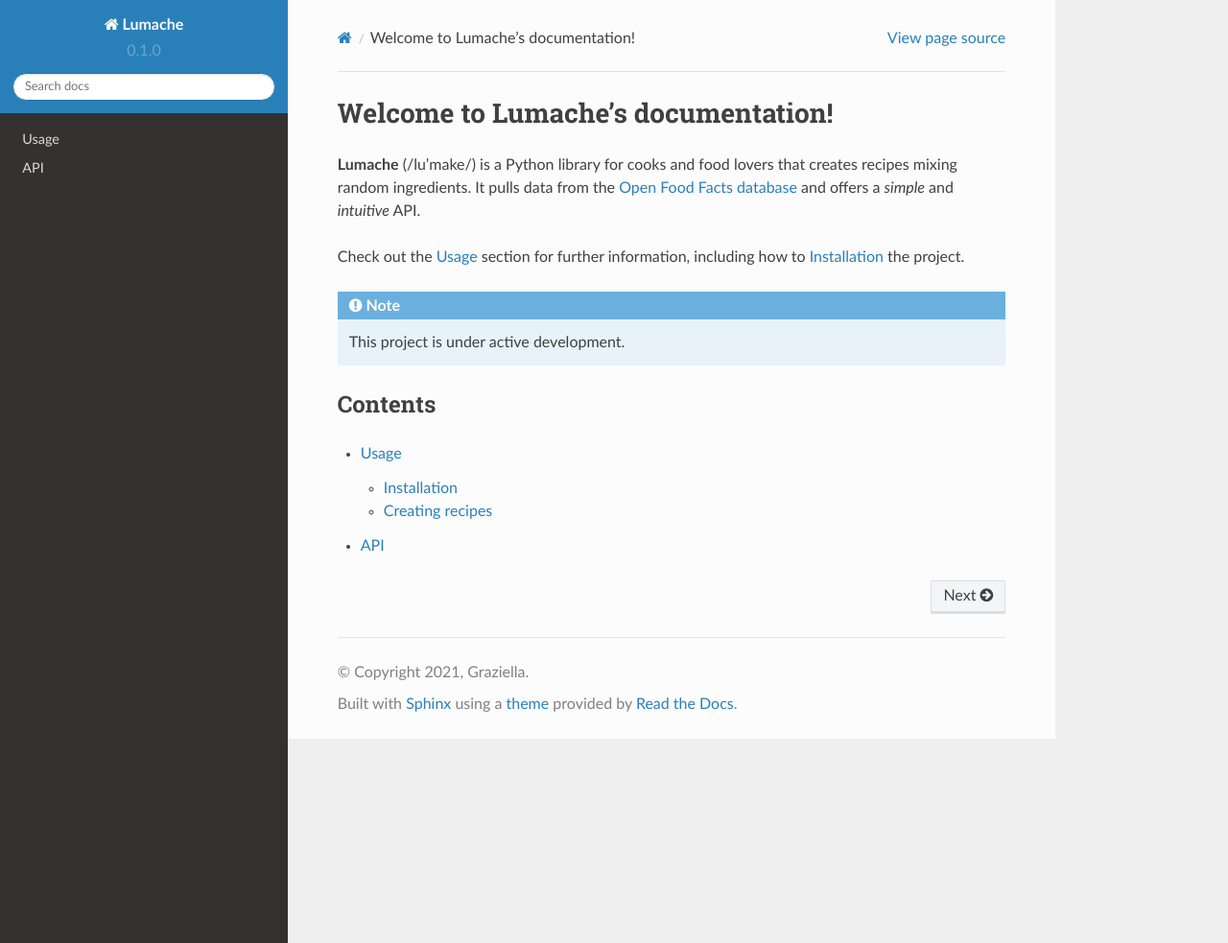
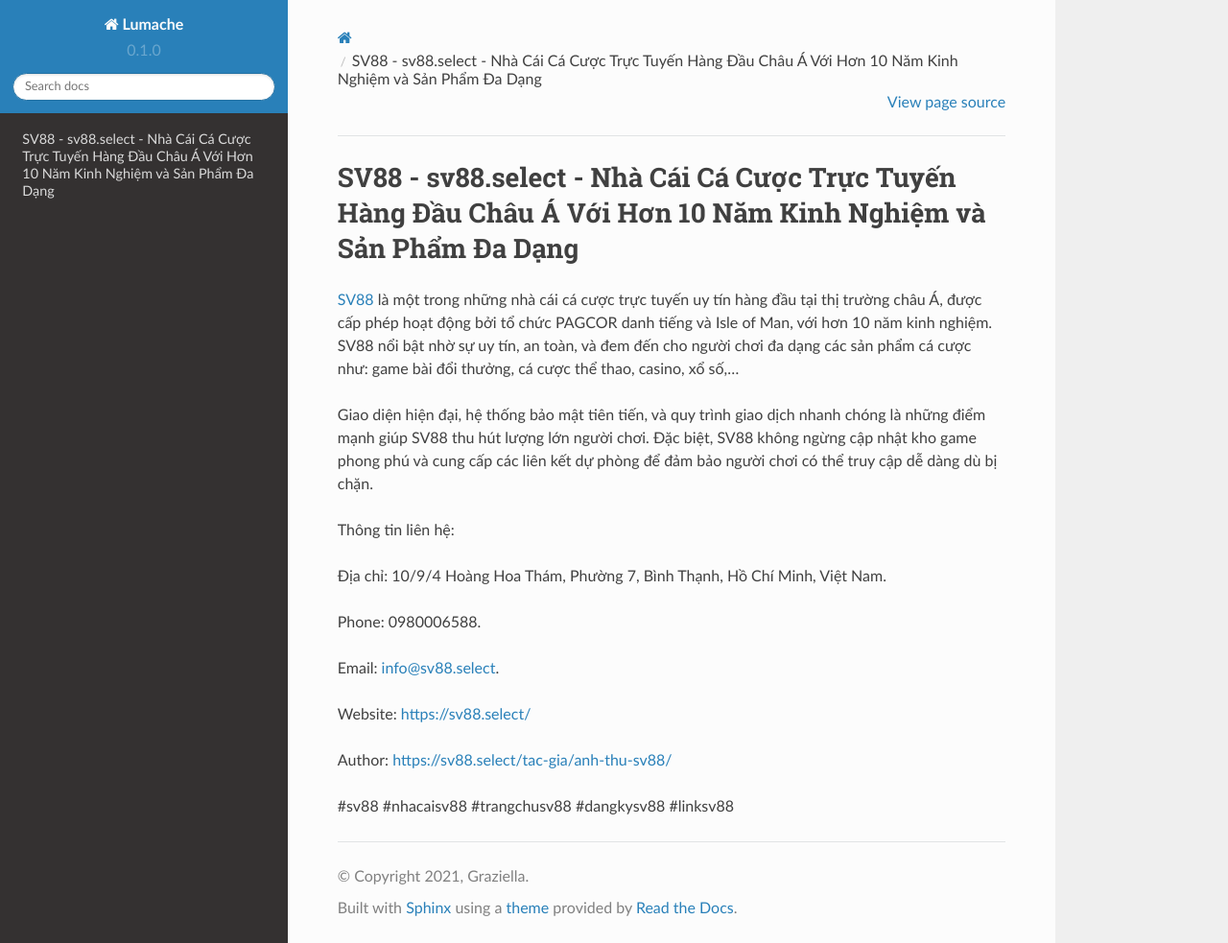
Before and after one commit to vqtranquocthuan424/sv88select, a Sphinx documentation site: the page built from docs/source/index.rst, in a window 1280 px wide and 983 px high. Shown: the whole window at 96% size. Built offline with Sphinx 7.4.7 and the Read the Docs theme 2.0.0, drawn with Linux system fonts in a browser that asks for light colours.

Commit message:
Update index.rst

```diff
--- a/docs/source/index.rst
+++ b/docs/source/index.rst
@@ -1,22 +1,20 @@
-Welcome to Lumache's documentation!
+SV88 - sv88.select - Nhà Cái Cá Cược Trực Tuyến Hàng Đầu Châu Á Với Hơn 10 Năm Kinh Nghiệm và Sản Phẩm Đa Dạng
 ===================================
 
-**Lumache** (/lu'make/) is a Python library for cooks and food lovers
-that creates recipes mixing random ingredients.
-It pulls data from the `Open Food Facts database <https://world.openfoodfacts.org/>`_
-and offers a *simple* and *intuitive* API.
+`SV88 <https://sv88.select/>`_ là một trong những nhà cái cá cược trực tuyến uy tín hàng đầu tại thị trường châu Á, được cấp phép hoạt động bởi tổ chức PAGCOR danh tiếng và Isle of Man, với hơn 10 năm kinh nghiệm. SV88 nổi bật nhờ sự uy tín, an toàn, và đem đến cho người chơi đa dạng các sản phẩm cá cược như: game bài đổi thưởng, cá cược thể thao, casino, xổ số,...
 
-Check out the :doc:`usage` section for further information, including
-how to :ref:`installation` the project.
+Giao diện hiện đại, hệ thống bảo mật tiên tiến, và quy trình giao dịch nhanh chóng là những điểm mạnh giúp SV88 thu hút lượng lớn người chơi. Đặc biệt, SV88 không ngừng cập nhật kho game phong phú và cung cấp các liên kết dự phòng để đảm bảo người chơi có thể truy cập dễ dàng dù bị chặn.
 
-.. note::
+Thông tin liên hệ:
 
-   This project is under active development.
+Địa chỉ: 10/9/4 Hoàng Hoa Thám, Phường 7, Bình Thạnh, Hồ Chí Minh, Việt Nam.
 
-Contents
---------
+Phone: 0980006588.
 
-.. toctree::
+Email: info@sv88.select.
 
-   usage
-   api
+Website: https://sv88.select/
+
+Author: https://sv88.select/tac-gia/anh-thu-sv88/
+
+#sv88 #nhacaisv88 #trangchusv88 #dangkysv88 #linksv88
```
